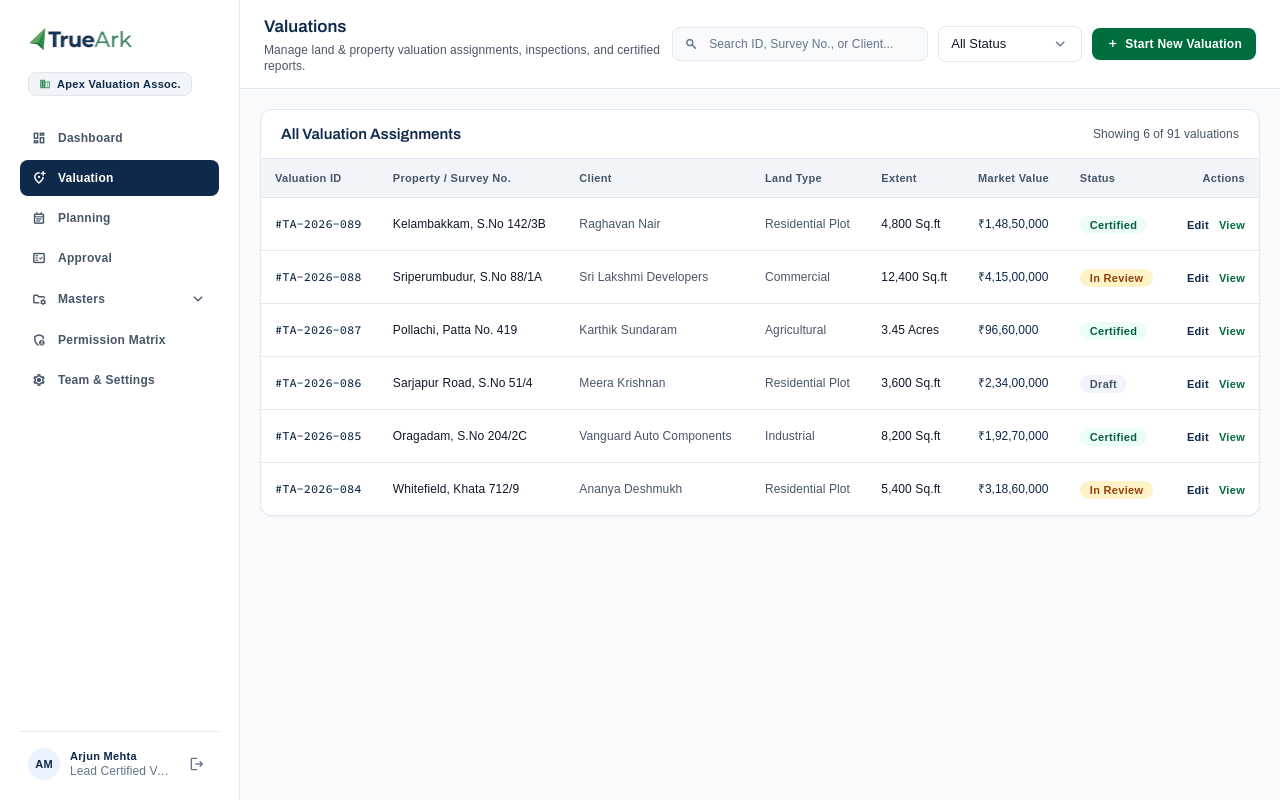
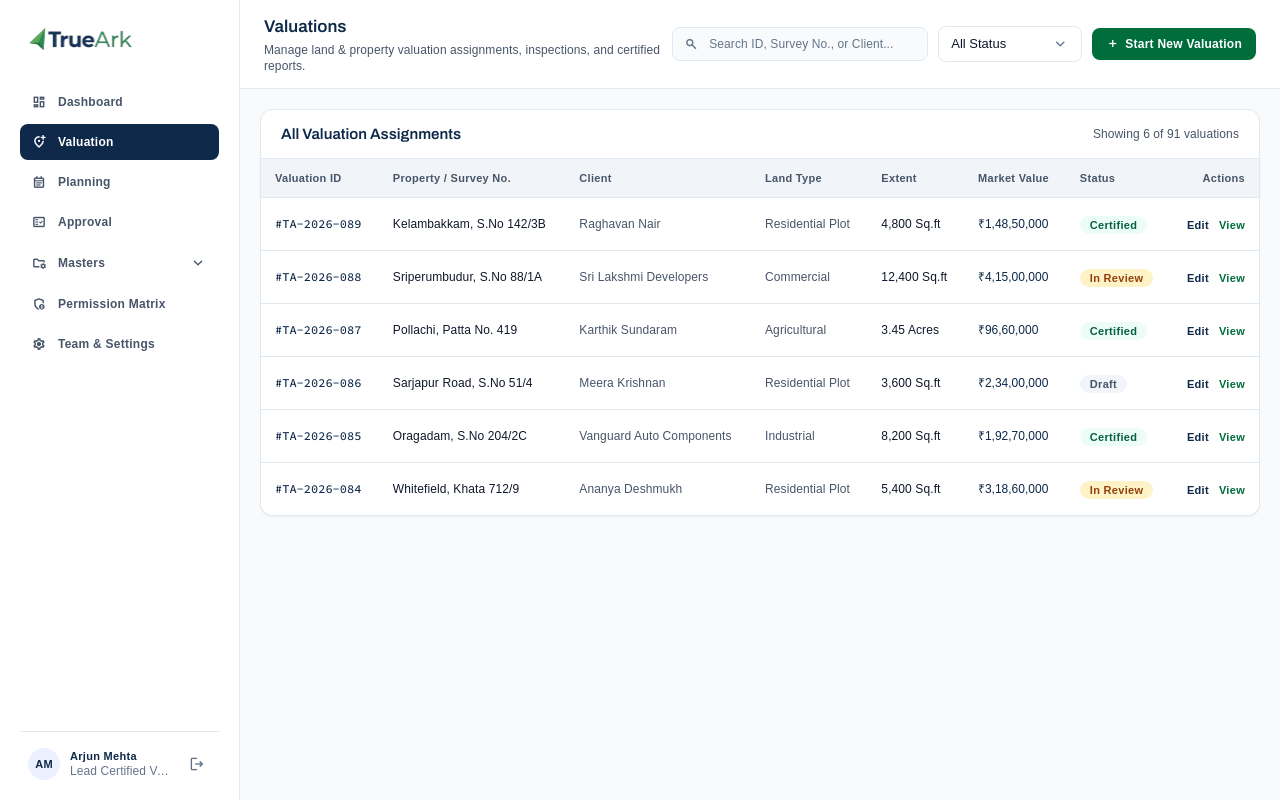
Before and after one commit to sanjaygac/True-ark-project, a React (Vite) app in the folder frontend/: page /company-admin/valuation in a window 1280 px wide. Built offline with nearby package versions, Linux system fonts and the light colour scheme; a web font is replaced by a local one.

Commit message:
Remove company name badge from Company Admin sidebar

```diff
--- a/frontend/src/components/company-admin/CompanyAdminSidebar.jsx
+++ b/frontend/src/components/company-admin/CompanyAdminSidebar.jsx
@@ -59,8 +59,8 @@ export default function CompanyAdminSidebar({ isOpen, onClose }) {
         `}
       >
         <div className="flex flex-col gap-6">
-          {/* Brand + Organization Name Badge */}
-          <div className="flex flex-col gap-3 px-2 pt-1">
+          {/* Brand Logo */}
+          <div className="px-2 pt-1">
             <div className="flex items-center justify-between">
               <Link
                 to="/company-admin"
@@ -83,12 +83,6 @@ export default function CompanyAdminSidebar({ isOpen, onClose }) {
               >
                 <span className="material-symbols-outlined text-[18px]">close</span>
               </button>
-            </div>
-            <div className="inline-flex items-center gap-1.5 px-2.5 py-1 rounded bg-surface-container-low border border-outline-variant w-fit">
-              <span className="material-symbols-outlined text-secondary text-body-sm" aria-hidden="true">
-                domain
-              </span>
-              <span className="font-label text-label-sm text-primary">Apex Valuation Assoc.</span>
             </div>
           </div>
 
```
